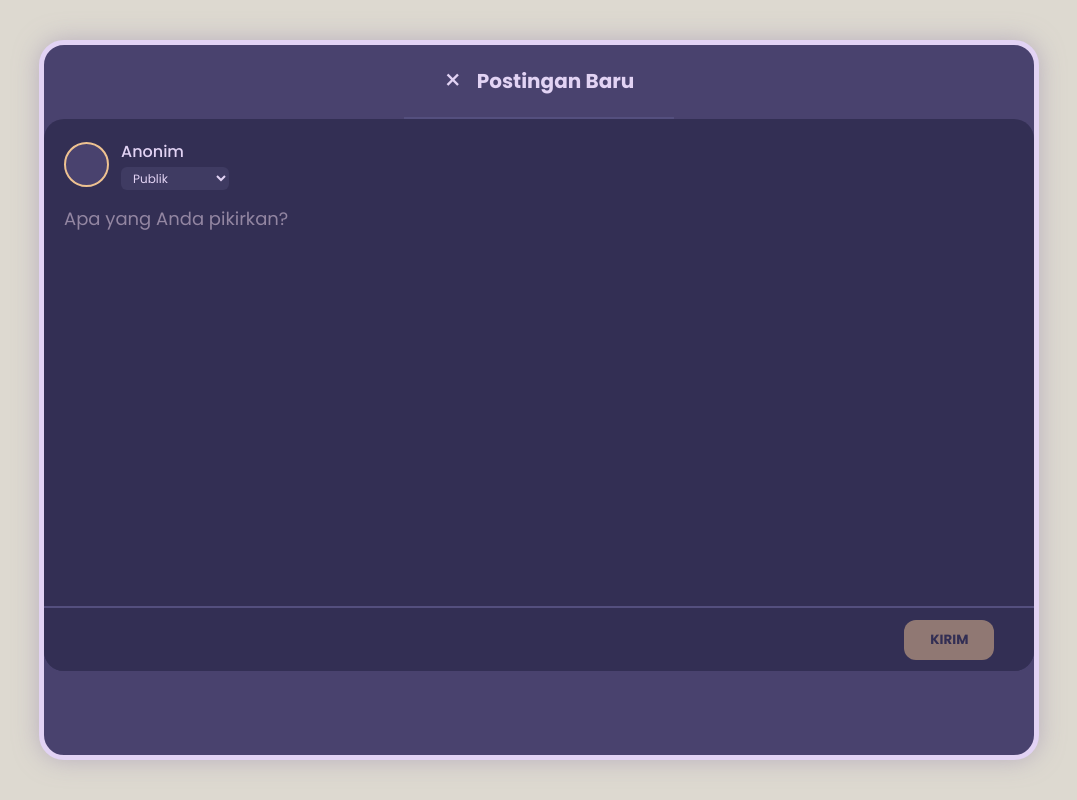
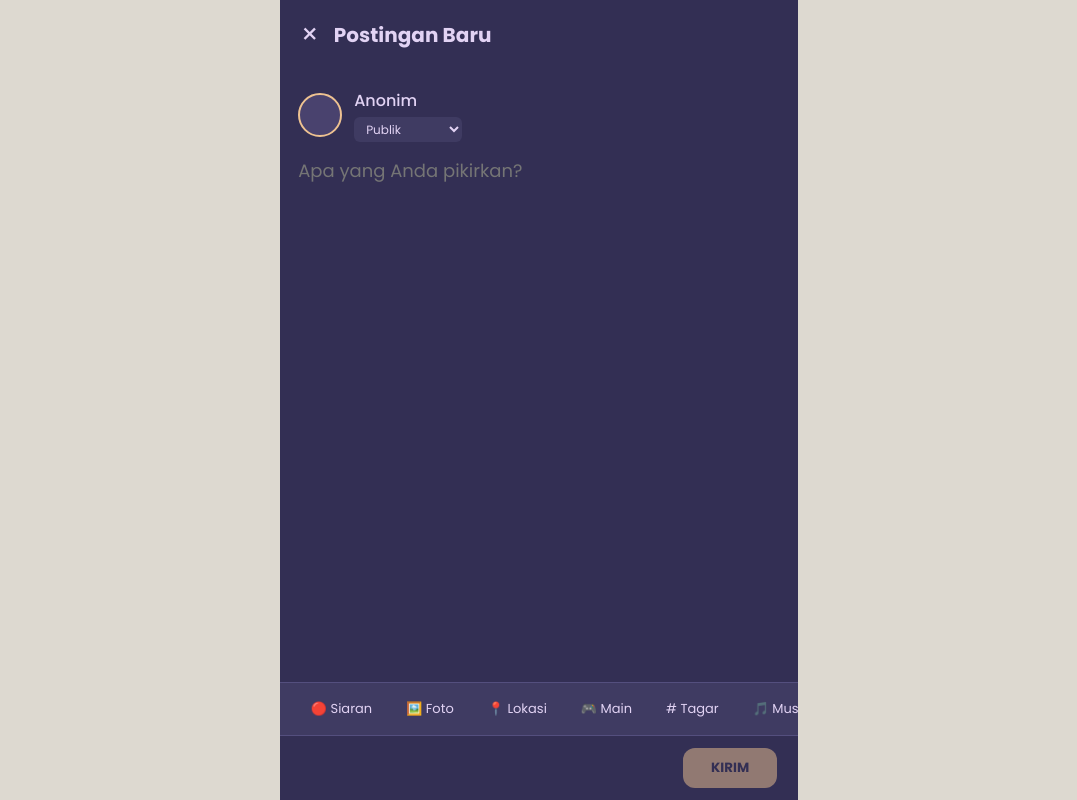
Before and after one commit to puu977/poo-poo, a plain HTML site: page create-post.html in a window 1280 px wide. Shown: the whole page, without its empty margins (101-1178 px from the left). Drawn offline with nearby package versions, Linux system fonts and the light colour scheme.

Commit message:
Refactor create-post.html layout and styles

```diff
--- a/create-post.html
+++ b/create-post.html
@@ -3,47 +3,43 @@
 <title>Buat Postingan</title>
 <link rel="stylesheet" href="./assets/css/main.css">
 <style>
-.buat-area{padding:20px;height:100%;display:flex;flex-direction:column;gap:15px}
-.buat-area textarea{flex:1;background:transparent;border:none;color:#E2D3F4;font-size:18px;resize:none;outline:none}
-.buat-area textarea::placeholder{color:#9386a2}
-.preview img,.preview video{max-width:100%;border-radius:12px;margin-top:10px}
-.top-bar{display:flex;align-items:center;gap:15px;padding:15px 4%;border-bottom:2px solid #544F7E}
+.buat-wrap{height:100vh;display:flex;flex-direction:column;background:#332F54}
+.top-bar{display:flex;align-items:center;gap:15px;padding:14px 4%;background:#332F54}
 .top-bar a{color:#E2D3F4;font-size:28px;text-decoration:none}
 .top-bar h2{color:#E2D3F4;margin:0;font-size:20px}
-.toolbar{display:flex;gap:16px;padding:12px 4%;border-top:2px solid #544F7E;background:#3F3B62;overflow-x:auto}
-.tool-btn{background:none;border:none;color:#E2D3F4;display:flex;align-items:center;gap:6px;white-space:nowrap;cursor:pointer;font-size:14px;padding:6px 0}
+.buat-area{flex:1;padding:18px;overflow-y:auto}
+.buat-area textarea{width:100%;height:200px;background:transparent;border:none;color:#E2D3F4;font-size:18px;resize:none;outline:none}
+.toolbar{display:flex;gap:14px;padding:10px 4%;background:#3F3B62;border-top:1px solid #544F7E;border-bottom:1px solid #544F7E;overflow-x:auto}
+.tool{color:#E2D3F4;background:none;border:none;font-size:13px;white-space:nowrap;display:flex;align-items:center;gap:5px;padding:6px 10px;border-radius:8px}
+.tool:active{background:#544F7E}
+.kirim-bar{padding:12px 4%;background:#332F54;text-align:right}
+#kirim{background:#EEC291;color:#332F54;padding:10px 28px;border-radius:12px;font-weight:700;border:none}
 </style>
 </head><body>
-<div class="main-container">
+<div class="buat-wrap">
   <div class="top-bar"><a href="index.html">×</a><h2>Postingan Baru</h2></div>
 
-  <div class="bottom-sec" style="padding:0;height:calc(76.5vh - 60px)">
-    <div class="chat-section" style="width:100%;height:100%;display:flex;flex-direction:column">
-      <div class="buat-area" style="flex:1">
-        <div style="display:flex;gap:12px;align-items:center">
-          <div id="ava" style="width:45px;height:45px;border-radius:50%;background:#49426E;border:2px solid #EEC291"></div>
-          <div><p id="nama" style="color:#E2D3F4;font-weight:500;margin:0">Anonim</p>
-          <select id="priv" style="background:#3F3B62;color:#E2D3F4;border:none;padding:2px 8px;border-radius:6px;font-size:12px;margin-top:3px"><option>Publik</option><option>Teman</option><option>Hanya saya</option></select></div>
-        </div>
-        <textarea id="txt" placeholder="Apa yang Anda pikirkan?" autofocus></textarea>
-        <div class="preview" id="prev"></div>
-      </div>
+  <div class="buat-area">
+    <div style="display:flex;gap:12px;align-items:center;margin-bottom:15px">
+      <div id="ava" style="width:44px;height:44px;border-radius:50%;background:#49426E;border:2px solid #EEC291"></div>
+      <div><p id="nama" style="color:#E2D3F4;margin:0;font-weight:500">Anonim</p>
+      <select id="priv" style="background:#3F3B62;color:#E2D3F4;border:none;padding:3px 8px;border-radius:6px;font-size:12px;margin-top:4px"><option>Publik</option><option>Teman</option><option>Hanya saya</option></select></div>
+    </div>
+    <textarea id="txt" placeholder="Apa yang Anda pikirkan?"></textarea>
+    <div id="prev" style="margin-top:10px"></div>
+  </div>
 
-      <!-- COMPONENT TOOLBAR -->
-      <div id="post-toolbar" class="toolbar">
-        <button class="tool-btn" data-act="live">🔴 Siaran Langsung</button>
-        <button class="tool-btn" data-act="foto">🖼️ Foto/Video</button>
-        <button class="tool-btn" data-act="lokasi">📍 Lokasi</button>
-        <button class="tool-btn" data-act="aktivitas">😊 Perasaan</button>
-        <button class="tool-btn" data-act="tagar"># Tagar</button>
-        <button class="tool-btn" data-act="musik">🎵 Musik</button>
-      </div>
+  <!-- INI FITURNYA -->
+  <div class="toolbar" id="toolbar">
+    <button class="tool" data-a="live">🔴 Siaran</button>
+    <button class="tool" data-a="foto">🖼️ Foto</button>
+    <button class="tool" data-a="lokasi">📍 Lokasi</button>
+    <button class="tool" data-a="main">🎮 Main</button>
+    <button class="tool" data-a="tagar"># Tagar</button>
+    <button class="tool" data-a="musik">🎵 Musik</button>
+  </div>
 
-      <div class="chat-type" style="justify-content:flex-end;padding:12px 4%;background:#332F54">
-        <button id="kirim" style="background:#EEC291;color:#332F54;padding:10px 26px;border-radius:12px;font-weight:700;border:none;opacity:.5;cursor:pointer">KIRIM</button>
-      </div>
-    </div>
-  </div>
+  <div class="kirim-bar"><button id="kirim" disabled>KIRIM</button></div>
 </div>
 
 <input type="file" id="fImg" accept="image/*,video/*" hidden>
@@ -52,42 +48,23 @@
 <script src="https://cdn.jsdelivr.net/npm/@supabase/supabase-js@2"></script>
 <script src="./assets/js/supabase-client.js"></script>
 <script>
-// === COMPONENT LOGIC (pisah dari HTML) ===
-if(!localStorage.puu_id) localStorage.puu_id='u_'+Math.random().toString(36).slice(2,9);
-const myId=localStorage.puu_id, myName=localStorage.puu_name||'Anonim', myAvatar=localStorage.puu_avatar||'';
-document.getElementById('nama').textContent=myName;
-if(myAvatar) document.getElementById('ava').style.background=`url(${myAvatar}) center/cover`;
+const myId=localStorage.puu_id||(localStorage.puu_id='u_'+Math.random().toString(36).slice(2,9));
+document.getElementById('nama').textContent=localStorage.puu_name||'Anonim';
+const txt=document.getElementById('txt'),kirim=document.getElementById('kirim'),prev=document.getElementById('prev'),fImg=document.getElementById('fImg');
+let file=null; const upd=()=>{kirim.disabled=!(txt.value.trim()||file);kirim.style.opacity=kirim.disabled?.5:1}; txt.oninput=upd;
 
-const txt=document.getElementById('txt'), kirim=document.getElementById('kirim'), prev=document.getElementById('prev'), fImg=document.getElementById('fImg'), fMus=document.getElementById('fMus');
-let fileMedia=null;
+document.getElementById('toolbar').onclick=e=>{
+ const a=e.target.closest('.tool')?.dataset.a; if(!a) return;
+ if(a==='foto') fImg.click();
+ if(a==='lokasi') navigator.geolocation.getCurrentPosition(p=>{txt.value+=`\n📍 ${p.coords.latitude.toFixed(4)},${p.coords.longitude.toFixed(4)} `;upd()});
+ if(a==='main'){const g=prompt('Lagi main apa?'); if(g){txt.value+=`\n🎮 sedang bermain ${g} `;upd()}}
+ if(a==='tagar'){const t=prompt('Tagar:'); if(t){txt.value+=` #${t} `;upd()}}
+ if(a==='live'){alert('Live: rekam video dulu'); fImg.click()}
+ if(a==='musik') document.getElementById('fMus').click();
+};
+fImg.onchange=e=>{file=e.target.files[0];prev.innerHTML=file.type.startsWith('video')?`<video src="${URL.createObjectURL(file)}" controls style="width:100%;border-radius:10px"></video>`:`<img src="${URL.createObjectURL(file)}" style="width:100%;border-radius:10px">`;upd()};
 
-function cek(){const ada=txt.value.trim()||fileMedia;kirim.style.opacity=ada?1:.5;kirim.disabled=!ada}
-txt.oninput=cek;
-
-// Toolbar actions
-document.querySelectorAll('.tool-btn').forEach(b=>b.onclick=()=>{
-  const a=b.dataset.act;
-  if(a==='foto') fImg.click();
-  if(a==='musik') fMus.click();
-  if(a==='lokasi') navigator.geolocation?.getCurrentPosition(p=>{txt.value+=`\n📍 ${p.coords.latitude.toFixed(4)},${p.coords.longitude.toFixed(4)} `;cek()});
-  if(a==='aktivitas'){const v=prompt('Lagi apa?'); if(v){txt.value+=`\n😊 sedang ${v} `;cek()}}
-  if(a==='tagar'){const t=prompt('Tagar:'); if(t){txt.value+=` #${t.replace(/\s/g,'')} `;cek()}}
-  if(a==='live'){alert('Siaran langsung belum aktif, pilih video dulu'); fImg.click()}
-});
-
-fImg.onchange=e=>{fileMedia=e.target.files[0];prev.innerHTML=fileMedia.type.startsWith('video')?`<video src="${URL.createObjectURL(fileMedia)}" controls style="max-height:280px"></video>`:`<img src="${URL.createObjectURL(fileMedia)}">`;cek()}
-fMus.onchange=e=>{prev.innerHTML+=`<p style="color:#EEC291">🎵 ${e.target.files[0].name}</p>`}
-
-kirim.onclick=async()=>{
- if(kirim.disabled)return;
- kirim.disabled=true;kirim.textContent='Mengirim...';
- try{
-  let url=null;
-  if(fileMedia){const p=`posts/${Date.now()}_${fileMedia.name}`;await sb.storage.from('posts').upload(p,fileMedia);url=sb.storage.from('posts').getPublicUrl(p).data.publicUrl}
-  await sb.from('posts').insert({user_id:myId,user:myName,text:txt.value.trim(),media_url:url,privacy:priv.value});
-  location='index.html';
- }catch(e){alert(e.message);kirim.disabled=false;kirim.textContent='KIRIM';}
-};
-cek();
+kirim.onclick=async()=>{kirim.disabled=true;kirim.textContent='...';let url=null;if(file){const p=`posts/${Date.now()}_${file.name}`;await sb.storage.from('posts').upload(p,file);url=sb.storage.from('posts').getPublicUrl(p).data.publicUrl} await sb.from('posts').insert({user_id:myId,user:localStorage.puu_name||'Anonim',text:txt.value,media_url:url});location='index.html'};
+upd();
 </script>
 </body></html>
```
